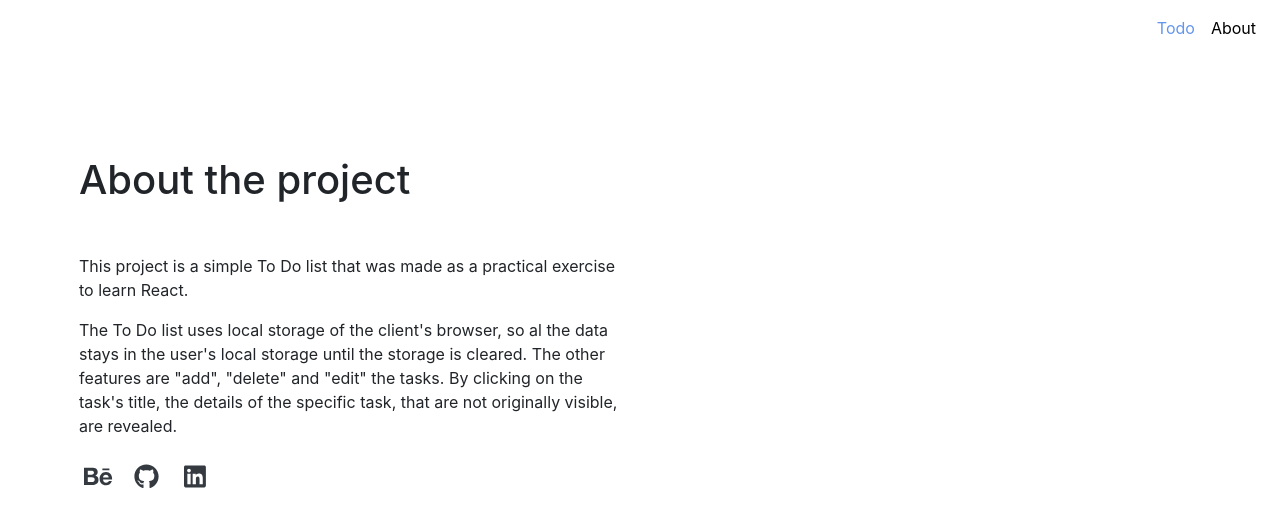
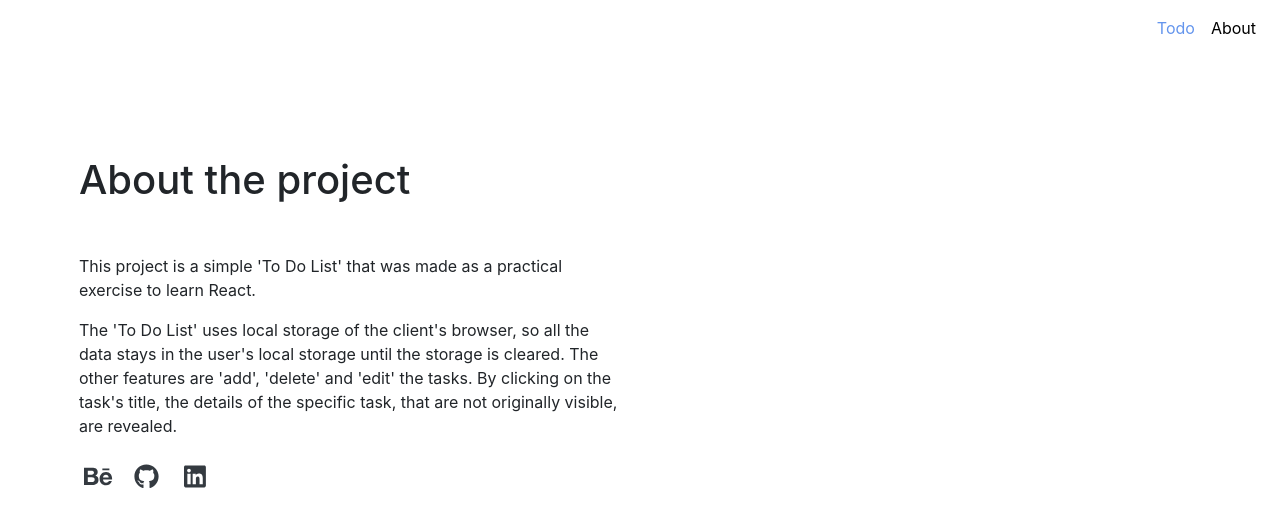
Before and after one commit to Garajluc/react_todo, a React (Create React App) app: page /about in a window 1280 px wide. Shown: the top 526 px of the page. Built offline with nearby package versions, Linux system fonts and the light colour scheme.

Commit message:
text_update

```diff
--- a/src/Components/Todo/Components/About/About.js
+++ b/src/Components/Todo/Components/About/About.js
@@ -13,11 +13,11 @@ class About extends Component {
                 </div>
                 <div className="as_intro">
                     <p className="as_top">
-                        This project is a simple To Do list that was made as a practical exercise to learn React.
+                        This project is a simple 'To Do List' that was made as a practical exercise to learn React.
                     </p>
                     <p className="as_middle">
-                        The To Do list uses local storage of the client's browser, so al the data stays in the user's local storage until the storage is cleared.
-                        The other features are "add", "delete" and "edit" the tasks.
+                        The 'To Do List' uses local storage of the client's browser, so all the data stays in the user's local storage until the storage is cleared.
+                        The other features are 'add', 'delete' and 'edit' the tasks.
                         By clicking on the task's title, the details of the specific task, that are not originally visible, are revealed.
                     </p>
                 </div>
```
